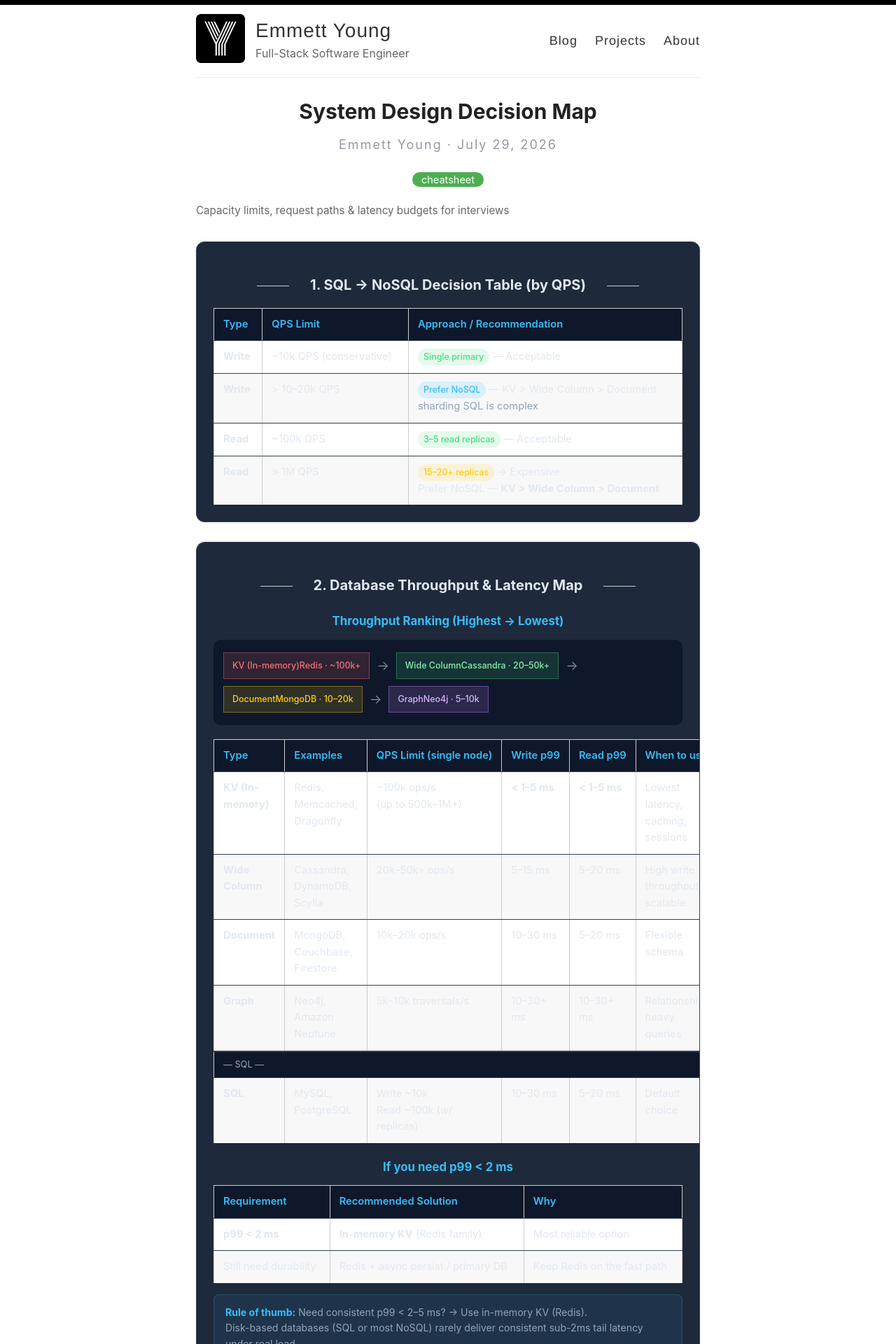
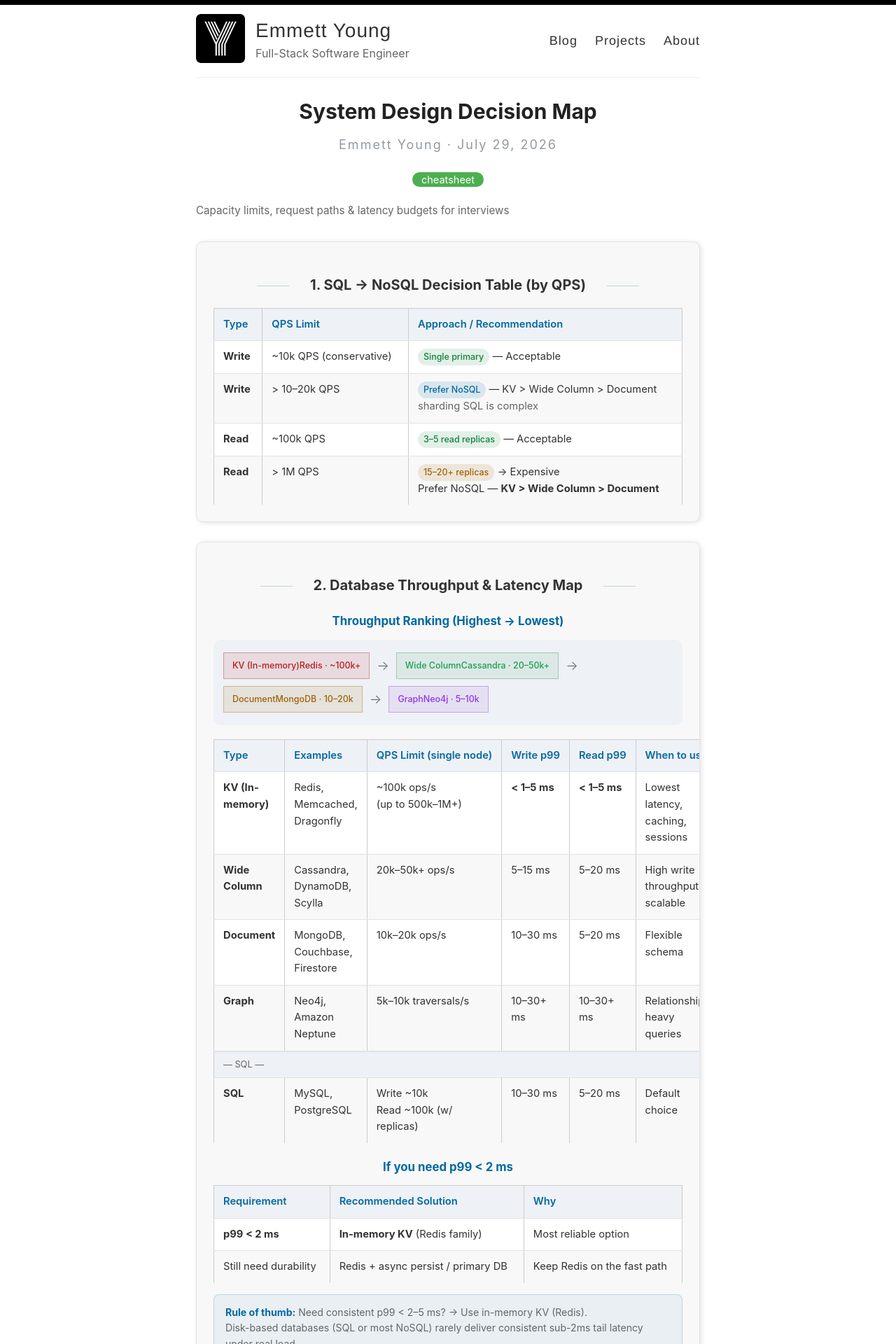
Before and after one commit to mettyoung/mettyoung.github.io, a Jekyll site: the page built from _posts/2026-07-30-system-design-decision-map.html, in a window 1280 px wide. Shown: the top 1920 px of the page at 70% size. Built offline with Jekyll 4.4.1, drawn with Linux system fonts in a browser that asks for light colours.

Commit message:
Redesign cheat sheet as fully light theme
Replace the dark navy cards with light gray (#f8f8f8) cards using
the site's project-box shadow style, matching the rest of the site
instead of standing out as an isolated dark block. Darken every
accent/tag/box color to a 600-700 shade so text stays readable
against the light background (the previous 400-shade palette was
tuned for the old dark background and had failing contrast on white).

```diff
--- a/_posts/2026-07-30-system-design-decision-map.html
+++ b/_posts/2026-07-30-system-design-decision-map.html
@@ -8,16 +8,16 @@ excerpt: "A visual decision map for system design interviews: SQL vs NoSQL by QP
 <div class="cheatsheet">
 <style>
   .cheatsheet {
-    --card: #1e293b;
-    --border: #334155;
-    --text: #e2e8f0;
-    --muted: #94a3b8;
-    --accent: #38bdf8;
-    --green: #4ade80;
-    --yellow: #facc15;
-    --red: #f87171;
-    --purple: #c084fc;
-    --orange: #fb923c;
+    --card: #f8f8f8;
+    --border: #e2e2e2;
+    --text: #333;
+    --muted: #666;
+    --accent: #0369a1;
+    --green: #15803d;
+    --yellow: #a16207;
+    --red: #b91c1c;
+    --purple: #7e22ce;
+    --orange: #c2410c;
 
     font-family: -system-ui, -apple-system, BlinkMacSystemFont, "Segoe UI", Roboto, Helvetica, Arial, sans-serif;
     color: #404040;
@@ -38,10 +38,11 @@ excerpt: "A visual decision map for system design interviews: SQL vs NoSQL by QP
     background: var(--card);
     color: var(--text);
     border: 1px solid var(--border);
-    border-radius: 12px;
+    border-radius: 10px;
     padding: 24px;
     margin-bottom: 28px;
     overflow-x: auto;
+    box-shadow: rgba(36, 37, 38, 0.12) 2px 1px 7px 0px;
   }
 
   .cheatsheet h2 {
@@ -69,7 +70,7 @@ excerpt: "A visual decision map for system design interviews: SQL vs NoSQL by QP
   }
 
   .cheatsheet th {
-    background: #0f172a;
+    background: #eef1f5;
     color: var(--accent);
     font-weight: 600;
     white-space: nowrap;
@@ -87,26 +88,26 @@ excerpt: "A visual decision map for system design interviews: SQL vs NoSQL by QP
     font-weight: 500;
   }
 
-  .cheatsheet .tag-ok { background: rgba(74, 222, 128, 0.15); color: var(--green); }
-  .cheatsheet .tag-warn { background: rgba(250, 204, 21, 0.15); color: var(--yellow); }
-  .cheatsheet .tag-prefer { background: rgba(56, 189, 248, 0.15); color: var(--accent); }
+  .cheatsheet .tag-ok { background: rgba(21, 128, 61, 0.12); color: var(--green); }
+  .cheatsheet .tag-warn { background: rgba(161, 98, 7, 0.12); color: var(--yellow); }
+  .cheatsheet .tag-prefer { background: rgba(3, 105, 161, 0.12); color: var(--accent); }
 
   .cheatsheet .short-version {
-    background: #0f172a;
+    background: #eef1f5;
     border-left: 4px solid var(--accent);
     padding: 16px 20px;
     border-radius: 0 8px 8px 0;
     font-family: ui-monospace, SFMono-Regular, Menlo, Monaco, Consolas, monospace;
     font-size: 0.88rem;
     white-space: pre-wrap;
-    color: #cbd5e1;
+    color: #333;
   }
 
   .cheatsheet .note {
     margin-top: 8px;
     padding: 14px 16px;
-    background: rgba(56, 189, 248, 0.08);
-    border: 1px solid rgba(56, 189, 248, 0.2);
+    background: rgba(3, 105, 161, 0.06);
+    border: 1px solid rgba(3, 105, 161, 0.2);
     border-radius: 8px;
     font-size: 0.88rem;
     color: var(--muted);
@@ -124,7 +125,7 @@ excerpt: "A visual decision map for system design interviews: SQL vs NoSQL by QP
     gap: 10px;
     margin: 12px 0 8px;
     padding: 18px 14px;
-    background: #0f172a;
+    background: #eef1f5;
     border-radius: 10px;
     overflow-x: auto;
   }
@@ -179,17 +180,17 @@ excerpt: "A visual decision map for system design interviews: SQL vs NoSQL by QP
   }
 
   /* --- Colors --- */
-  .cheatsheet .box-client   { background: rgba(56, 189, 248, 0.18); color: var(--accent); border-color: rgba(56, 189, 248, 0.4); }
-  .cheatsheet .box-cdn      { background: rgba(74, 222, 128, 0.15); color: var(--green); border-color: rgba(74, 222, 128, 0.4); }
-  .cheatsheet .box-lb       { background: rgba(251, 146, 60, 0.18); color: var(--orange); border-color: rgba(251, 146, 60, 0.45); }
-  .cheatsheet .box-gw       { background: rgba(192, 132, 252, 0.15); color: var(--purple); border-color: rgba(192, 132, 252, 0.4); }
-  .cheatsheet .box-app      { background: rgba(250, 204, 21, 0.14); color: var(--yellow); border-color: rgba(250, 204, 21, 0.4); }
-  .cheatsheet .box-redis    { background: rgba(248, 113, 113, 0.14); color: var(--red); border-color: rgba(248, 113, 113, 0.4); }
-  .cheatsheet .box-db       { background: rgba(56, 189, 248, 0.14); color: #7dd3fc; border-color: rgba(56, 189, 248, 0.35); }
-  .cheatsheet .box-kafka    { background: rgba(74, 222, 128, 0.14); color: #86efac; border-color: rgba(74, 222, 128, 0.35); }
-  .cheatsheet .box-ws       { background: rgba(192, 132, 252, 0.16); color: #d8b4fe; border-color: rgba(192, 132, 252, 0.4); }
-  .cheatsheet .box-s3       { background: rgba(251, 146, 60, 0.14); color: #fdba74; border-color: rgba(251, 146, 60, 0.35); }
-  .cheatsheet .box-worker   { background: rgba(148, 163, 184, 0.15); color: #cbd5e1; border-color: rgba(148, 163, 184, 0.35); }
+  .cheatsheet .box-client   { background: rgba(3, 105, 161, 0.10); color: var(--accent); border-color: rgba(3, 105, 161, 0.35); }
+  .cheatsheet .box-cdn      { background: rgba(21, 128, 61, 0.10); color: var(--green); border-color: rgba(21, 128, 61, 0.35); }
+  .cheatsheet .box-lb       { background: rgba(194, 65, 12, 0.10); color: var(--orange); border-color: rgba(194, 65, 12, 0.35); }
+  .cheatsheet .box-gw       { background: rgba(126, 34, 206, 0.10); color: var(--purple); border-color: rgba(126, 34, 206, 0.35); }
+  .cheatsheet .box-app      { background: rgba(161, 98, 7, 0.10); color: var(--yellow); border-color: rgba(161, 98, 7, 0.35); }
+  .cheatsheet .box-redis    { background: rgba(185, 28, 28, 0.10); color: var(--red); border-color: rgba(185, 28, 28, 0.35); }
+  .cheatsheet .box-db       { background: rgba(3, 105, 161, 0.08); color: #0284c7; border-color: rgba(3, 105, 161, 0.3); }
+  .cheatsheet .box-kafka    { background: rgba(21, 128, 61, 0.08); color: #16a34a; border-color: rgba(21, 128, 61, 0.3); }
+  .cheatsheet .box-ws       { background: rgba(126, 34, 206, 0.08); color: #9333ea; border-color: rgba(126, 34, 206, 0.3); }
+  .cheatsheet .box-s3       { background: rgba(194, 65, 12, 0.08); color: #ea580c; border-color: rgba(194, 65, 12, 0.3); }
+  .cheatsheet .box-worker   { background: rgba(107, 114, 128, 0.10); color: #4b5563; border-color: rgba(107, 114, 128, 0.3); }
 
   /* --- Stacked instances --- */
   .cheatsheet .stack {
@@ -226,11 +227,11 @@ excerpt: "A visual decision map for system design interviews: SQL vs NoSQL by QP
     z-index: -1;
   }
   /* Match layer border colors to parent */
-  .cheatsheet .stack-app .layer { border-color: rgba(250, 204, 21, 0.35); border-radius: 6px; background: rgba(250, 204, 21, 0.06); }
-  .cheatsheet .stack-db .layer { border-color: rgba(56, 189, 248, 0.3); border-radius: 50px / 14px; background: rgba(56, 189, 248, 0.05); }
-  .cheatsheet .stack-redis .layer { border-color: rgba(248, 113, 113, 0.3); border-radius: 50px / 14px; background: rgba(248, 113, 113, 0.05); }
-  .cheatsheet .stack-worker .layer { border-color: rgba(148, 163, 184, 0.3); border-radius: 6px; background: rgba(148, 163, 184, 0.05); }
-  .cheatsheet .stack-kafka .layer { border-color: rgba(74, 222, 128, 0.3); border-radius: 6px; background: rgba(74, 222, 128, 0.05); }
+  .cheatsheet .stack-app .layer { border-color: rgba(161, 98, 7, 0.35); border-radius: 6px; background: rgba(161, 98, 7, 0.05); }
+  .cheatsheet .stack-db .layer { border-color: rgba(3, 105, 161, 0.3); border-radius: 50px / 14px; background: rgba(3, 105, 161, 0.05); }
+  .cheatsheet .stack-redis .layer { border-color: rgba(185, 28, 28, 0.3); border-radius: 50px / 14px; background: rgba(185, 28, 28, 0.05); }
+  .cheatsheet .stack-worker .layer { border-color: rgba(107, 114, 128, 0.3); border-radius: 6px; background: rgba(107, 114, 128, 0.05); }
+  .cheatsheet .stack-kafka .layer { border-color: rgba(21, 128, 61, 0.3); border-radius: 6px; background: rgba(21, 128, 61, 0.05); }
 
   .cheatsheet .arrow {
     color: var(--muted);
@@ -275,7 +276,7 @@ excerpt: "A visual decision map for system design interviews: SQL vs NoSQL by QP
   }
 
   .cheatsheet .latency-card {
-    background: #0f172a;
+    background: #eef1f5;
     border: 1px solid var(--border);
     border-radius: 10px;
     padding: 14px;
@@ -405,7 +406,7 @@ excerpt: "A visual decision map for system design interviews: SQL vs NoSQL by QP
           <td>Relationship-heavy queries</td>
         </tr>
         <tr style="border-top: 2px solid var(--border);">
-          <td colspan="6" style="padding: 8px 13px; color: var(--muted); font-size: 0.8rem; background: #0f172a;">
+          <td colspan="6" style="padding: 8px 13px; color: var(--muted); font-size: 0.8rem; background: #eef1f5;">
             — SQL —
           </td>
         </tr>
```
